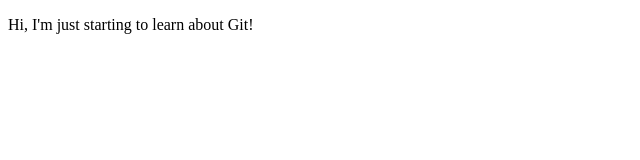
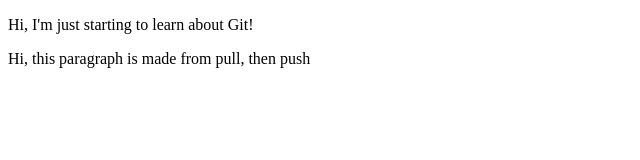
Before and after one commit to Dhana-Prasetya/git_practice, a plain HTML site: page index.html in a window 1280 px wide. Shown: the whole page, without its empty margins (0-640 px from the left). Drawn offline with Linux system fonts and the light colour scheme.

Commit message:
this is a first commit from pull

```diff
--- a/index.html
+++ b/index.html
@@ -7,5 +7,6 @@
 </head>
 <body>
     <p>Hi, I'm just starting to learn about Git!</p>
+    <p>Hi, this paragraph is made from pull, then push</p>
 </body>
 </html>
```
